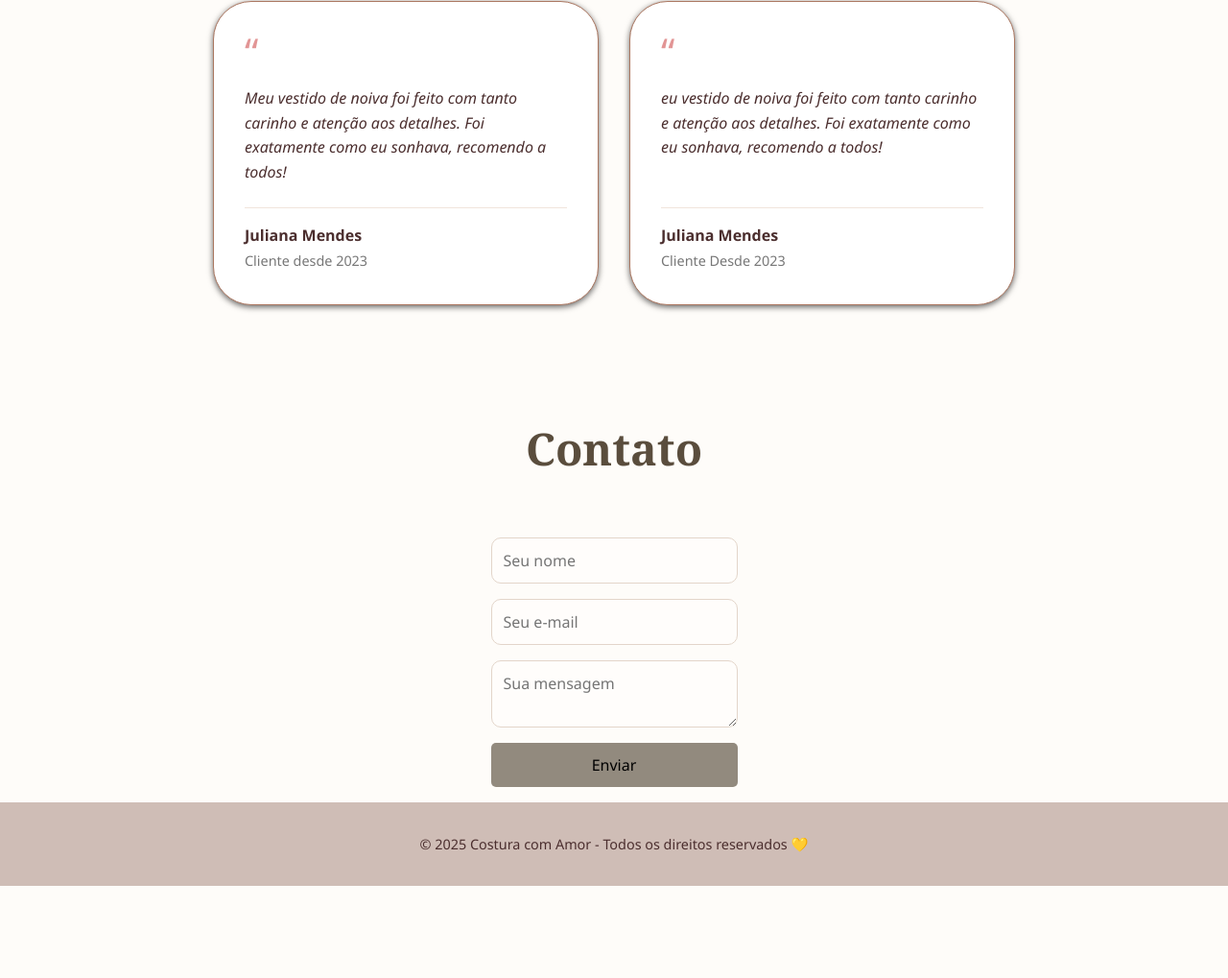
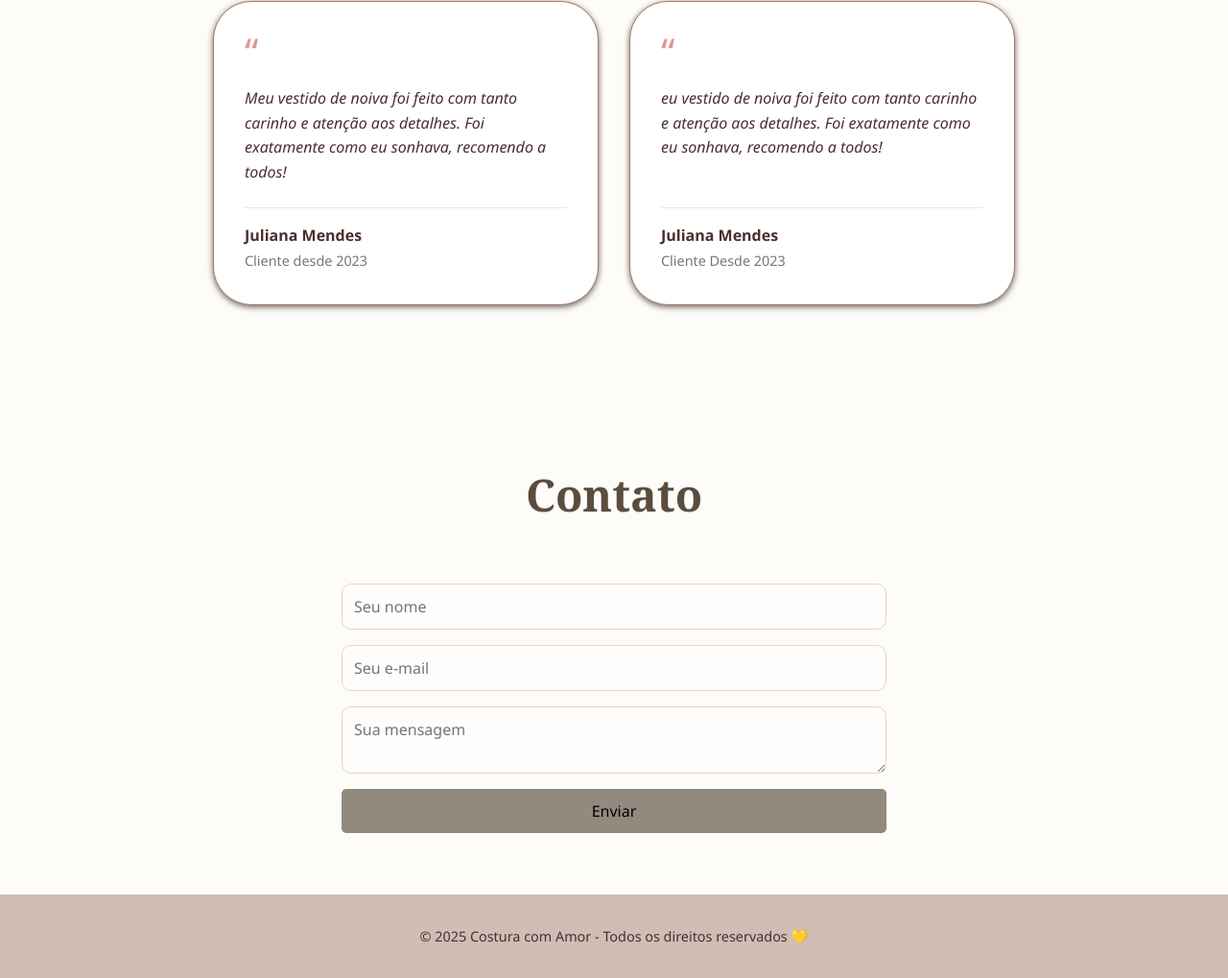
Before and after one commit to Maurocesar12/Projeto_Integrador, a plain HTML site: page index.html in a window 1280 px wide. Shown: the part 3140-4159 px from the top of the page at 96% size. Before the commit the page ends 4063 px from the top, so only its background shows below. Drawn offline with Linux system fonts and the light colour scheme.

Commit message:
feat: work contact

```diff
--- a/styles/contact.css
+++ b/styles/contact.css
@@ -1,4 +1,10 @@
 /* 📬 CONTATO */
+.contact{
+  width: 100%;
+  max-width: 600px;
+  margin: 4rem auto;
+  padding: 0 1rem;
+}
 .contact form {
     display: flex;
     flex-direction: column;
```
